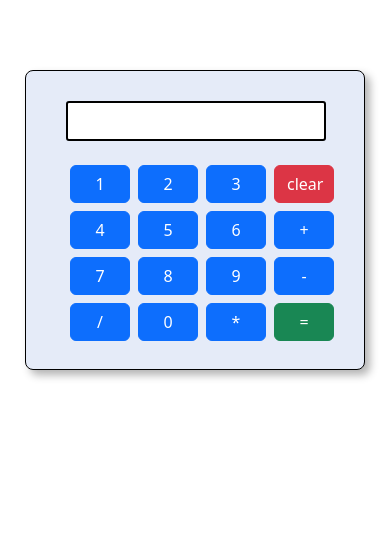
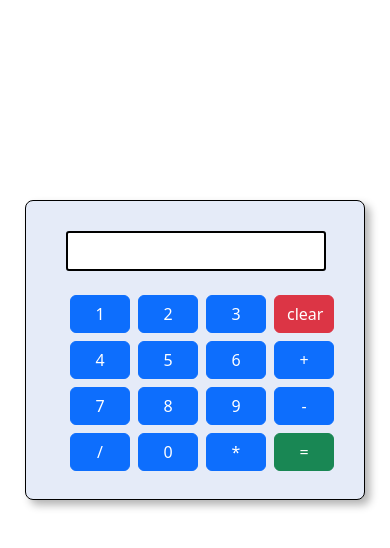
Before and after one commit to MUHAMMAD-BADHUSHA/Calculator.js, a plain HTML site: page index.html in a window 390 px wide. Drawn offline with nearby package versions, Linux system fonts and the light colour scheme.

Commit message:
responsive

```diff
--- a/index.html
+++ b/index.html
@@ -15,7 +15,7 @@
        border-radius: 8px;
        width: 340px;
        height: 300px;
-       margin-top: 70px;
+       margin-top: 200px;
 
        background-color: rgb(229, 235, 248);
    }
```
